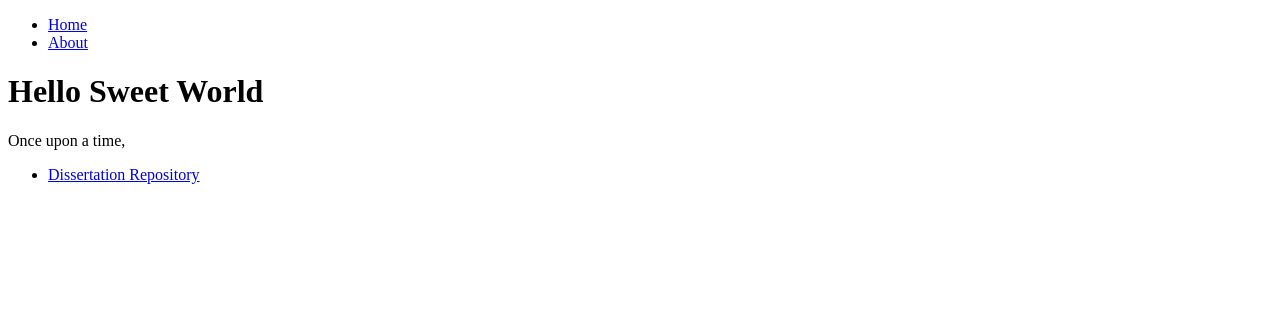
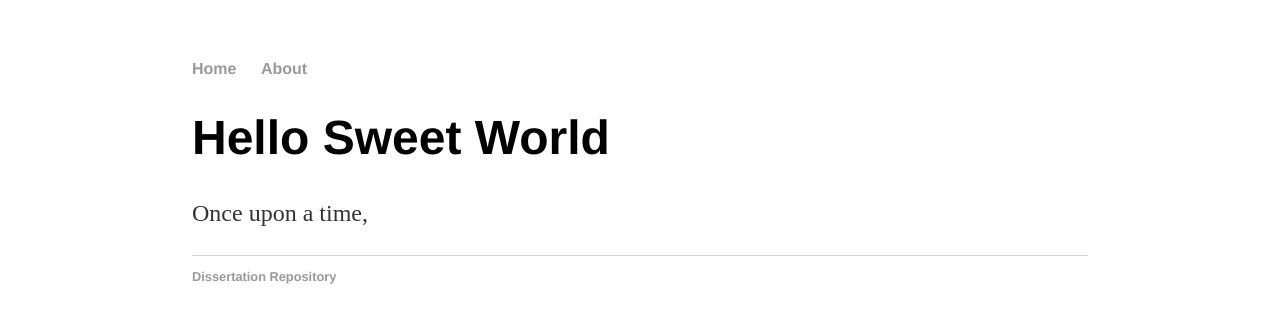
Before and after one commit to lakshmisujimon/lakshmisujimon.github.io, a Jekyll site: the page built from index.html, in a window 1280 px wide. Shown: the top 323 px of the page. Built offline with Jekyll 4.4.1, drawn with Linux system fonts in a browser that asks for light colours.

Commit message:
Update default.html

```diff
--- a/_layouts/default.html
+++ b/_layouts/default.html
@@ -2,9 +2,9 @@
 <html>
   <head>
     <title>{{ page.title }}</title>
-    <link rel="icon" type="image/png" href="lakshmisujimon.github.io/Heriot Watt Logo.png">
+    <link rel="icon" type="image/png" href="/Heriot Watt Logo.png">
     <!-- link to main stylesheet -->
-    <link rel="stylesheet" type="text/css" href="lakshmisujimon.github.io/css/main.css">
+    <link rel="stylesheet" type="text/css" href="/css/main.css">
   </head>
   <body>
     <nav>
```
